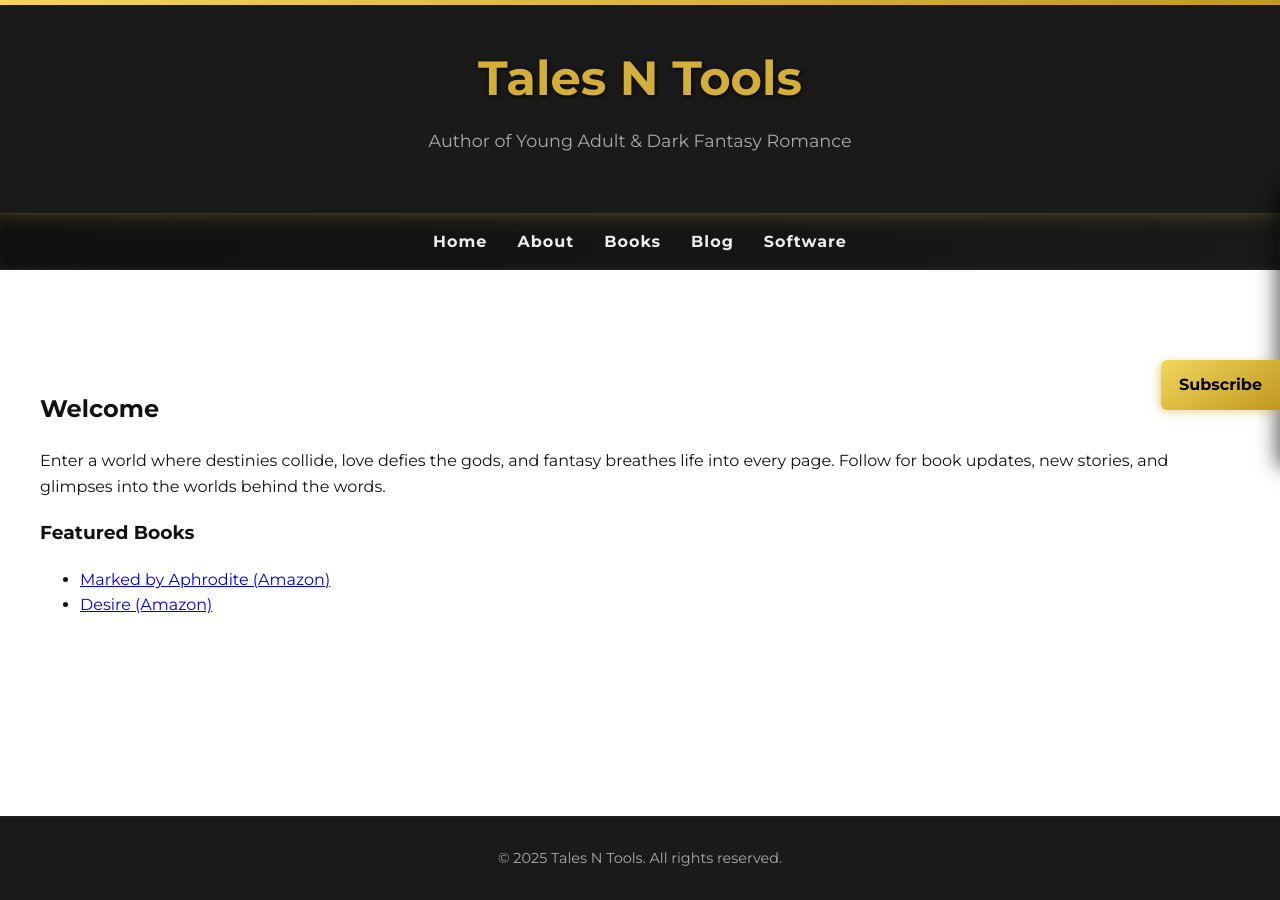
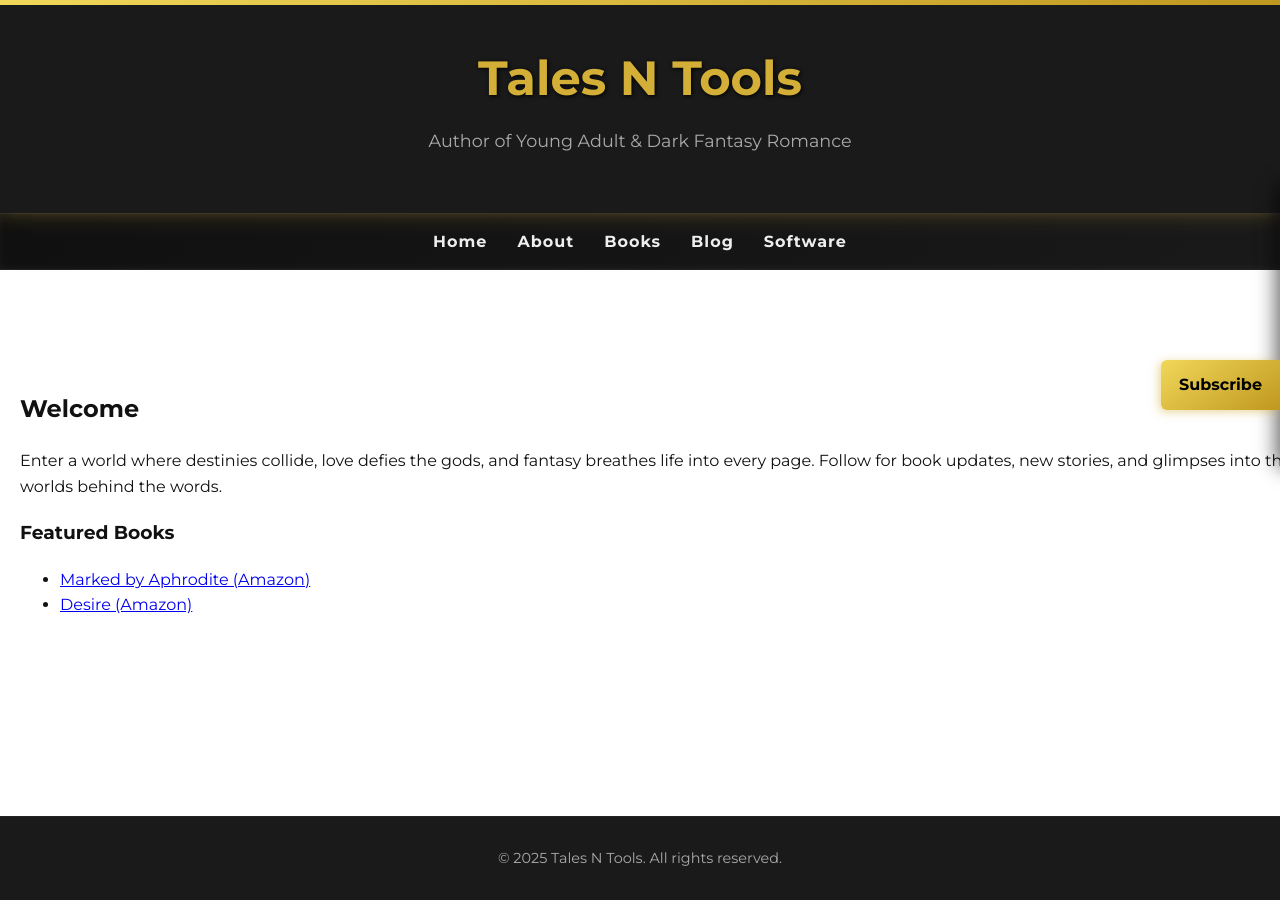
Before and after one commit to TalesNTools/TalesNTools, a Jekyll site: the page built from index.md, in a window 1280 px wide. Built offline with Jekyll 4.4.1, drawn with Linux system fonts in a browser that asks for light colours.

Commit message:
Update style.css

```diff
--- a/assets/css/style.css
+++ b/assets/css/style.css
@@ -34,7 +34,7 @@ main {
   flex: 1;
   padding: 60px 20px;
   width: 100%;
-  max-width: 1200px; /* Increased from 800px for better screen usage */
+  max-width: 1400px; /* Increased from 800px for better screen usage */
   margin: 40px auto;
   color: #111;
   background: none;
```
